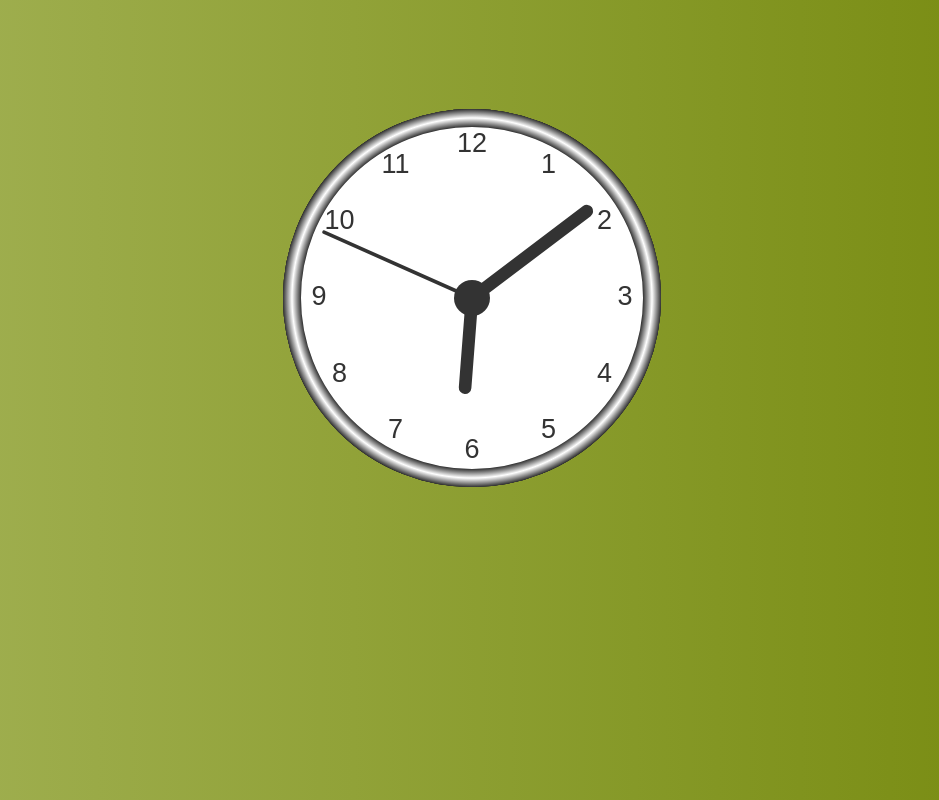
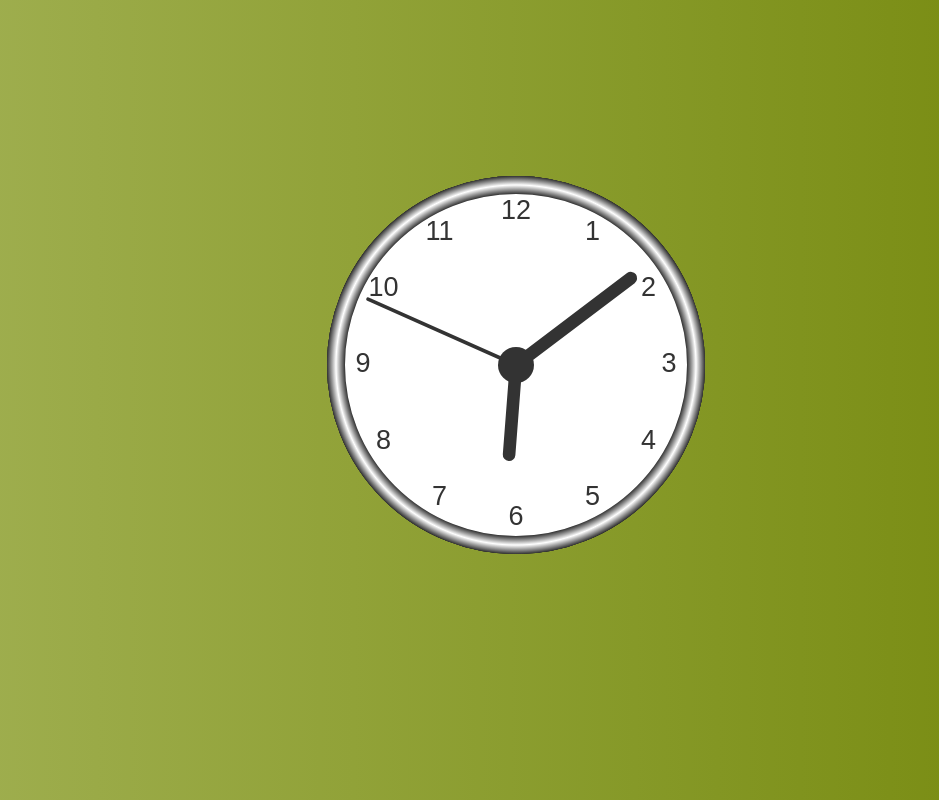
Before and after one commit to shrutivtu/JS30days-analog_clock, a plain HTML site: page index.html in a window 1280 px wide. Shown: the whole page, without its empty margins (172-1111 px from the left). Drawn offline with Linux system fonts and the light colour scheme.

Commit message:
Aligned the clock

```diff
--- a/style.css
+++ b/style.css
@@ -11,11 +11,17 @@ body {
   Copy text
 }
 .container {
-  width: 50%;
-  margin: 0 auto;
-  padding: 40px;
+
+  height: 500px;
+  width: 500px;
+
+  position: relative;
+  left: 38%;
+  top:20%;
 }
 #canvas {
-  margin-left: 120px;
-  margin-top: 50px;
+
+
+  position: absolute;
+
 }
```
